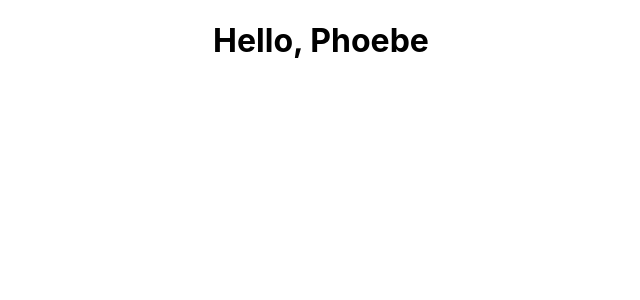
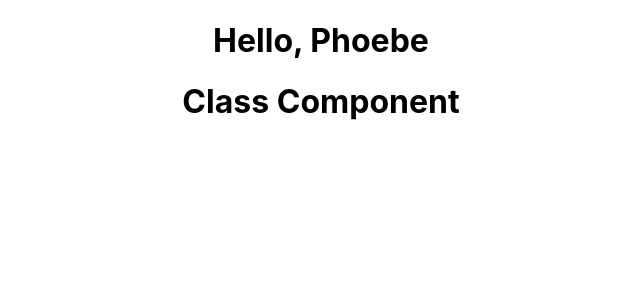
Before and after one commit to phoebe-michel/Learning-React, a React (Create React App) app in the folder hello-world/: page / in a window 1280 px wide. Shown: the top 300 px of the page, without its empty margins (319-959 px from the left). Built offline with nearby package versions, Linux system fonts and the light colour scheme.

Commit message:
create Class Component, Welcome; update notes

```diff
--- a/hello-world/src/App.js
+++ b/hello-world/src/App.js
@@ -1,11 +1,13 @@
 import logo from './logo.svg';
 import './App.css';
 import Greet from './components/Greet';
+import Welcome from './components/Welcome';
 
 function App() {
   return (
     <div className="App">
       <Greet></Greet>
+      <Welcome />
     </div>
   );
 }
--- /dev/null
+++ b/hello-world/src/components/Welcome.js
@@ -0,0 +1,9 @@
+import React, { Component } from "react";
+
+class Welcome extends Component {
+    render() {
+        return <h1>Class Component</h1>
+    }
+}
+
+export default Welcome
```
Also changed, not shown: 1 other file (tests, documents, lock files or other folders).
